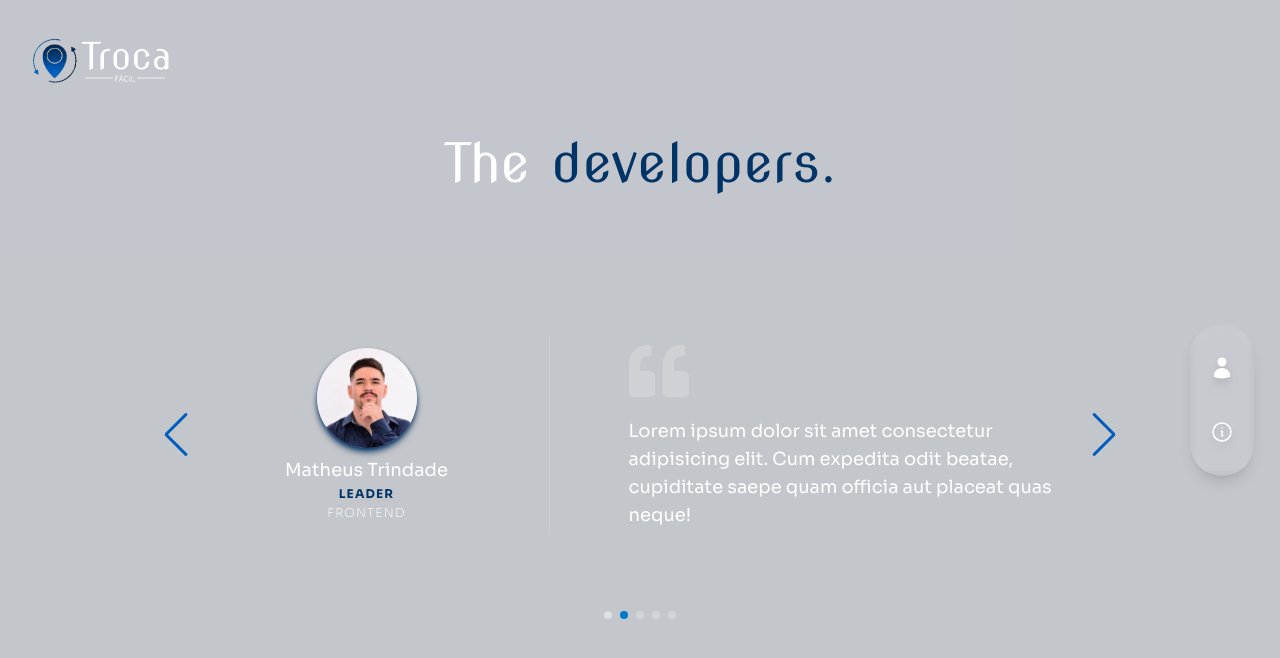
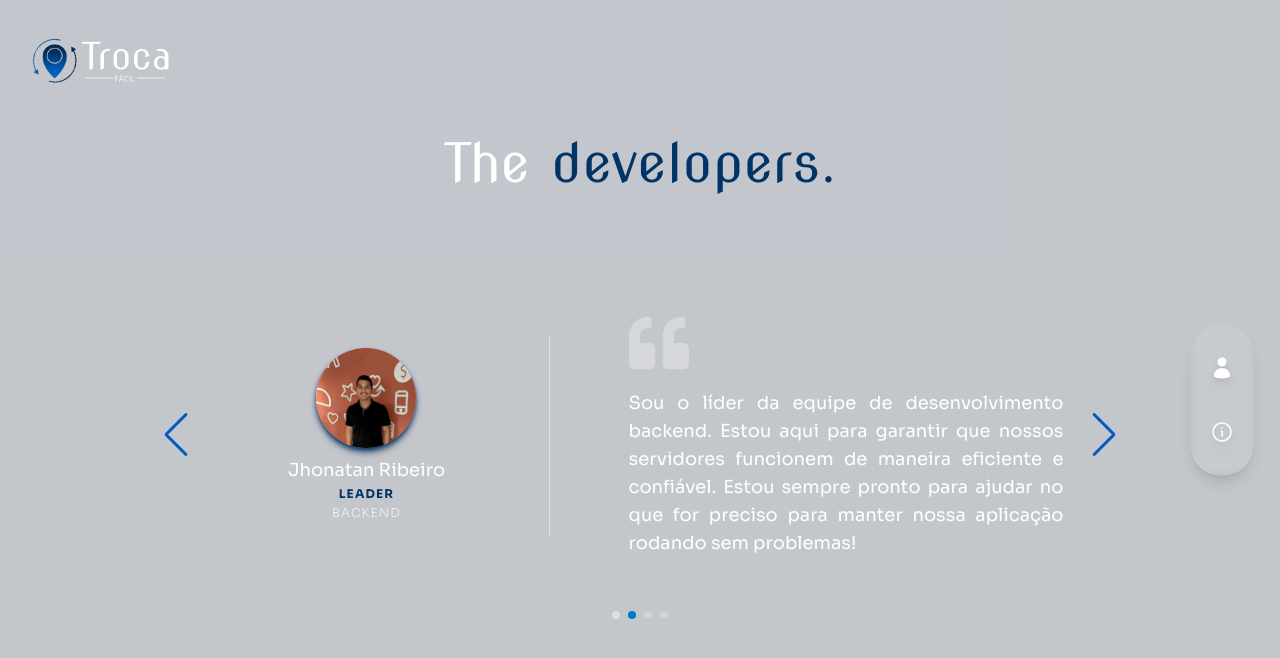
Before and after one commit to MatheusLTrindade/ProjetoIntegrador4-Frontend, a Next.js app: page /info/developers in a window 1280 px wide. Shown: the top 658 px of the page. Built offline with nearby package versions, Linux system fonts and the light colour scheme; a web font is replaced by a local one.

Commit message:
adding messages from developers

```diff
--- a/src/components/DevelopersSlider.jsx
+++ b/src/components/DevelopersSlider.jsx
@@ -1,28 +1,20 @@
 // developer data
 export const developersData = [
+  {
+    image: '/DevMatheus.jpeg',
+    name: 'Matheus Trindade',
+    position: 'Frontend',
+    office: 'Leader',
+    message:
+      'Como líder da equipe de frontend, sou responsável por criar interfaces de usuário incríveis e interativas. Minha paixão por design e desenvolvimento me motiva a entregar experiências visuais excepcionais para nossos usuários. Estou comprometido em tornar nosso frontend tão incrível quanto possível!',
+  },
   {
     image: '/DevJhonatan.jpeg',
     name: 'Jhonatan Ribeiro',
     position: 'Backend',
     office: 'Leader',
     message:
-      'Lorem ipsum dolor sit amet consectetur adipisicing elit. Cum expedita odit beatae, cupiditate saepe quam officia aut placeat quas neque!',
-  },
-  {
-    image: '/DevMatheus.jpeg',
-    name: 'Matheus Trindade',
-    position: 'Frontend',
-    office: 'Leader',
-    message:
-      'Lorem ipsum dolor sit amet consectetur adipisicing elit. Cum expedita odit beatae, cupiditate saepe quam officia aut placeat quas neque!',
-  },
-  {
-    image: '/t-avt-3.png',
-    name: 'Murilo Lima',
-    position: 'Frontend',
-    office: 'Support',
-    message:
-      'Lorem ipsum dolor sit amet consectetur adipisicing elit. Cum expedita odit beatae, cupiditate saepe quam officia aut placeat quas neque!',
+      'Sou o líder da equipe de desenvolvimento backend. Estou aqui para garantir que nossos servidores funcionem de maneira eficiente e confiável. Estou sempre pronto para ajudar no que for preciso para manter nossa aplicação rodando sem problemas!',
   },
   {
     image: '/DevRonald.jpeg',
@@ -30,15 +22,15 @@ export const developersData = [
     position: 'Backend',
     office: 'Infrastructure',
     message:
-      'Lorem ipsum dolor sit amet consectetur adipisicing elit. Cum expedita odit beatae, cupiditate saepe quam officia aut placeat quas neque!',
+      'Como membro da equipe de infraestrutura, tenho a responsabilidade de garantir a estabilidade e segurança de nossa arquitetura de servidor. Estou focado em otimizar nosso ambiente de hospedagem, melhorar a segurança e aprimorar o desempenho. Se há algo relacionado à infraestrutura, estou aqui para resolver!',
   },
   {
-    image: '/t-avt-3.png',
-    name: 'Vinicius Carvalho',
-    position: 'Backend',
+    image: '/DevMurilo.jpeg',
+    name: 'Murilo Lima',
+    position: 'Fullstack',
     office: 'Support',
     message:
-      'Lorem ipsum dolor sit amet consectetur adipisicing elit. Cum expedita odit beatae, cupiditate saepe quam officia aut placeat quas neque!',
+      'Como desenvolvedor fullstack, meu papel é versátil. Trabalho tanto no frontend quanto no backend para garantir que todos os aspectos de nossa aplicação estejam funcionando perfeitamente. Estou aqui para oferecer suporte técnico e resolver problemas de forma eficaz. Conte comigo para qualquer desafio!',
   },
 ];
 
@@ -56,9 +48,14 @@ import { Autoplay, Navigation, Pagination } from 'swiper/modules';
 
 // icons
 import { FaQuoteLeft } from 'react-icons/fa'
+import { BsMouseFill } from 'react-icons/bs';
 
 // next image
 import Image from 'next/image';
+
+// framer motion
+import { motion } from 'framer-motion';
+import { fadeIn } from '../../variants';
 
 export default function DevelopersSlider() {
   return (
@@ -100,15 +97,28 @@ export default function DevelopersSlider() {
               {/* quote & message */}
               <div className='
                 flex-1 flex flex-col justify-center before:w-[1px]
-                xl:before:bg-white/20 xl:before:absolute xl:before:left-0
-                xl:before:h-[200px] relative xl:pl-20'
+                xl:before:bg-white/50 xl:before:absolute xl:before:left-0
+                xl:before:h-[200px] relative xl:pl-20 max-sm:-mt-6'
               >
                 {/* quote icon */}
                 <div className='mb-4'>
-                  <FaQuoteLeft className='text-4xl xl:text-6xl text-white/20 mx-auto md:mx-0'/>
+                  <FaQuoteLeft className='text-4xl xl:text-6xl text-white/30 mx-auto md:mx-0'/>
                 </div>
                 {/* message */}
-                <div className='xl:text-lg text-center md:text-left max-sm:text-sm'>{person.message}</div>
+                <div className='xl:text-lg text-center sm:text-justify max-sm:text-sm max-sm:overflow-y-auto max-sm:max-h-[100px]'>{person.message}</div>
+                {/* span scroll */}
+                <motion.p
+                  variants={ fadeIn('up', 0.8) }
+                  initial='hidden'
+                  animate='show'
+                  exit='hidden'
+                  action=''
+                  className="flex sm:hidden absolute justify-center items-center gap-2 text-xs writing-vertical-lr text-tertiary/50 bottom-8 -right-4">
+                  <span className='tracking-[-1.75px]'>---</span>
+                  Scroll Down
+                  <BsMouseFill />
+                  <span className='text-tertiary/50 tracking-[-1.75px]'>---</span>
+                </motion.p>
               </div>
             </div>
           </SwiperSlide>
```
